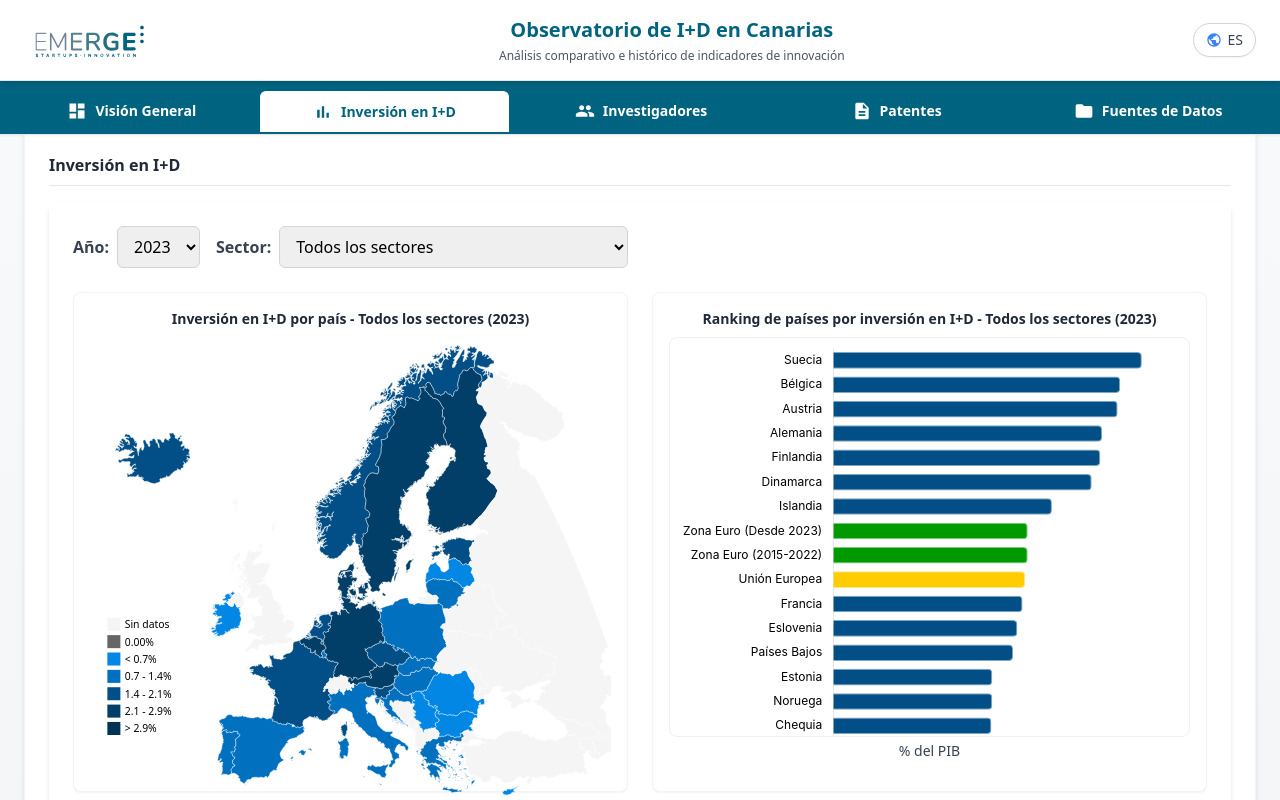
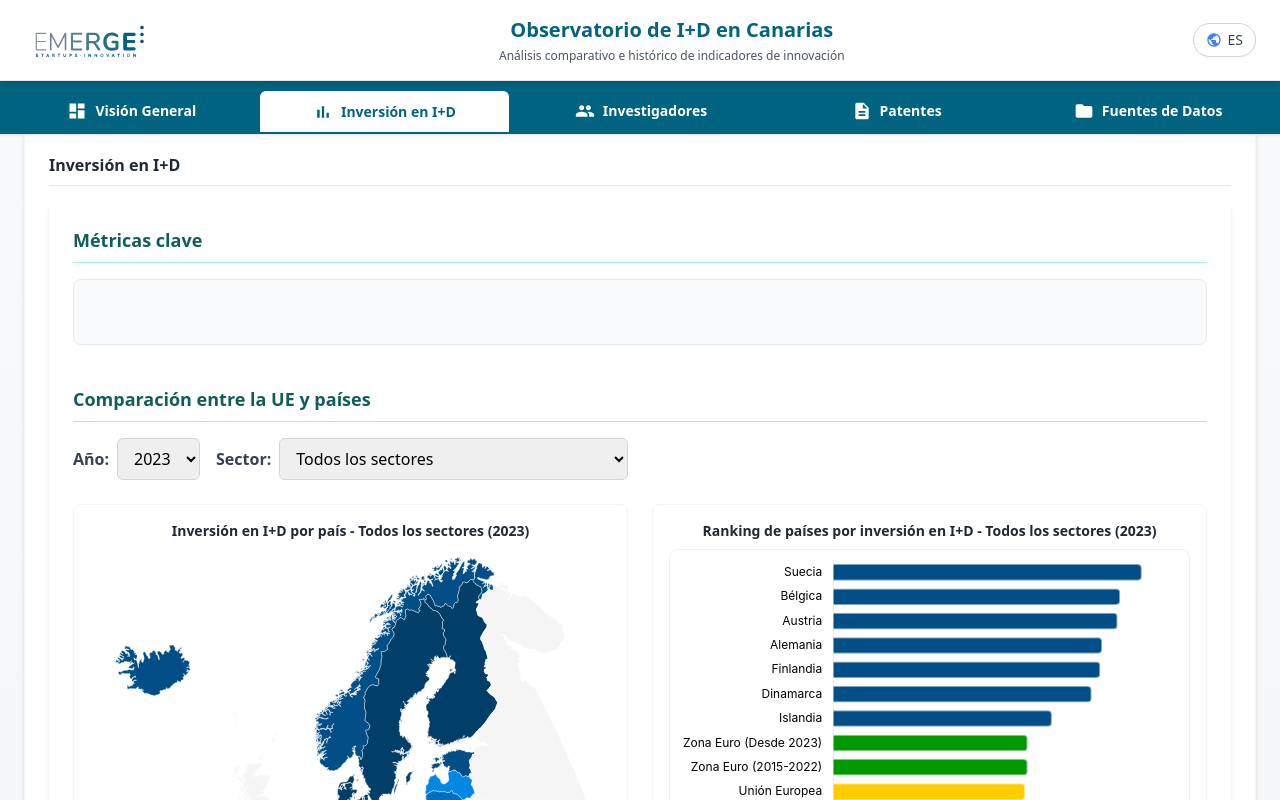
Before and after one commit to dani-rios-data/emerge, a React (Vite) app: page / in a window 1280 px wide. Both pictures are taken after a click on the item "Inversión en I+D". Shown: the top 800 px of the page. Built offline with nearby package versions, Linux system fonts and the light colour scheme.

Commit message:
estructura por secciones en la tab de Investigación

```diff
--- a/src/pages/Investment/index.tsx
+++ b/src/pages/Investment/index.tsx
@@ -68,7 +68,11 @@ const texts = {
     definitionDiffersProvisional: "Definición difiere, provisional",
     breakInTimeSeriesDefinitionDiffers: "Ruptura en series temporales, definición difiere",
     breakInTimeSeriesProvisional: "Ruptura en series temporales, provisional",
-    lowReliability: "Baja fiabilidad"
+    lowReliability: "Baja fiabilidad",
+    // Nuevos textos para las secciones
+    keyMetricsTitle: "Métricas clave",
+    euComparisonTitle: "Comparación entre la UE y países",
+    spanishRegionsTitle: "Comparación por comunidades autónomas de España"
   },
   en: {
     investmentTitle: "R&D Investment",
@@ -95,7 +99,11 @@ const texts = {
     definitionDiffersProvisional: "Definition differs, provisional",
     breakInTimeSeriesDefinitionDiffers: "Break in time series, definition differs",
     breakInTimeSeriesProvisional: "Break in time series, provisional",
-    lowReliability: "Low reliability"
+    lowReliability: "Low reliability",
+    // Nuevos textos para las secciones
+    keyMetricsTitle: "Key Metrics",
+    euComparisonTitle: "EU and Countries Comparison",
+    spanishRegionsTitle: "Spanish Autonomous Communities Comparison"
   }
 };
 
@@ -360,9 +368,38 @@ const Investment: React.FC<InvestmentProps> = ({ language }) => {
     </div>
   );
 
+  // Componente para título de sección
+  const SectionTitle = ({ title }: { title: string }) => (
+    <h2 className="text-lg font-bold mb-4 text-teal-800 border-b border-teal-200 pb-2">
+      {title}
+    </h2>
+  );
+
   return (
     <div className="bg-white rounded-lg shadow-md p-6">
-      {/* Selectores de año y sector en la misma fila */}
+      {isLoading ? (
+        <div className="flex justify-center items-center h-64">
+          <p className="text-gray-500">{t.loading}</p>
+        </div>
+      ) : error ? (
+        <div className="bg-red-50 p-4 rounded-md border border-red-200 text-red-700">
+          <p>{error}</p>
+        </div>
+      ) : (
+        <>
+          {/* Sección 1: Key Metrics */}
+          <div className="mb-10">
+            <SectionTitle title={t.keyMetricsTitle} />
+            <div className="bg-gray-50 p-8 rounded-lg border border-gray-200 text-center text-gray-500 italic">
+              {/* Contenido de Key Metrics se añadirá posteriormente */}
+            </div>
+          </div>
+
+          {/* Sección 2: Comparación entre la UE y países */}
+          <div className="mb-10">
+            <SectionTitle title={t.euComparisonTitle} />
+
+            {/* Selectores de año y sector */}
             <div className="flex flex-wrap items-center mb-6 gap-4">
               <div className="flex items-center">
                 <label className="font-semibold text-gray-700 mr-2">
@@ -397,16 +434,6 @@ const Investment: React.FC<InvestmentProps> = ({ language }) => {
               </div>
             </div>
 
-      {isLoading ? (
-        <div className="flex justify-center items-center h-64">
-          <p className="text-gray-500">{t.loading}</p>
-        </div>
-      ) : error ? (
-        <div className="bg-red-50 p-4 rounded-md border border-red-200 text-red-700">
-          <p>{error}</p>
-        </div>
-      ) : (
-        <>
             {/* Primera fila: Mapa y Gráfica */}
             <div className="grid grid-cols-1 lg:grid-cols-2 gap-6 mb-6">
               {/* Mapa de Europa */}
@@ -441,6 +468,15 @@ const Investment: React.FC<InvestmentProps> = ({ language }) => {
               <ObservationFlags />
               <SupranationalEntities />
             </div>
+          </div>
+
+          {/* Sección 3: Comparación por comunidades autónomas de España */}
+          <div className="mb-6">
+            <SectionTitle title={t.spanishRegionsTitle} />
+            <div className="bg-gray-50 p-8 rounded-lg border border-gray-200 text-center text-gray-500 italic">
+              {/* Contenido de comparación por comunidades autónomas se añadirá posteriormente */}
+            </div>
+          </div>
         </>
       )}
     </div>
```
Lines whose indentation alone changed are shown as unchanged.
